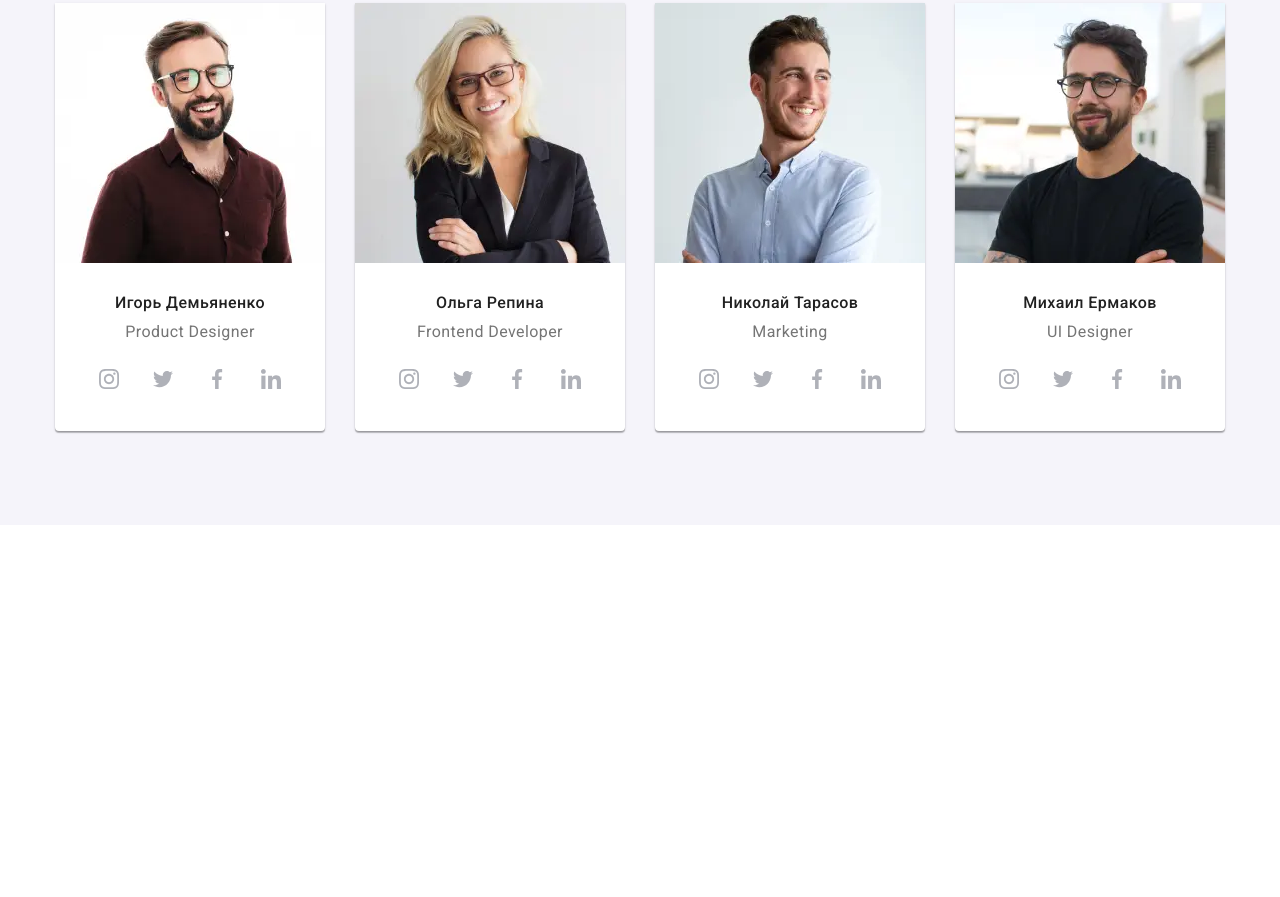
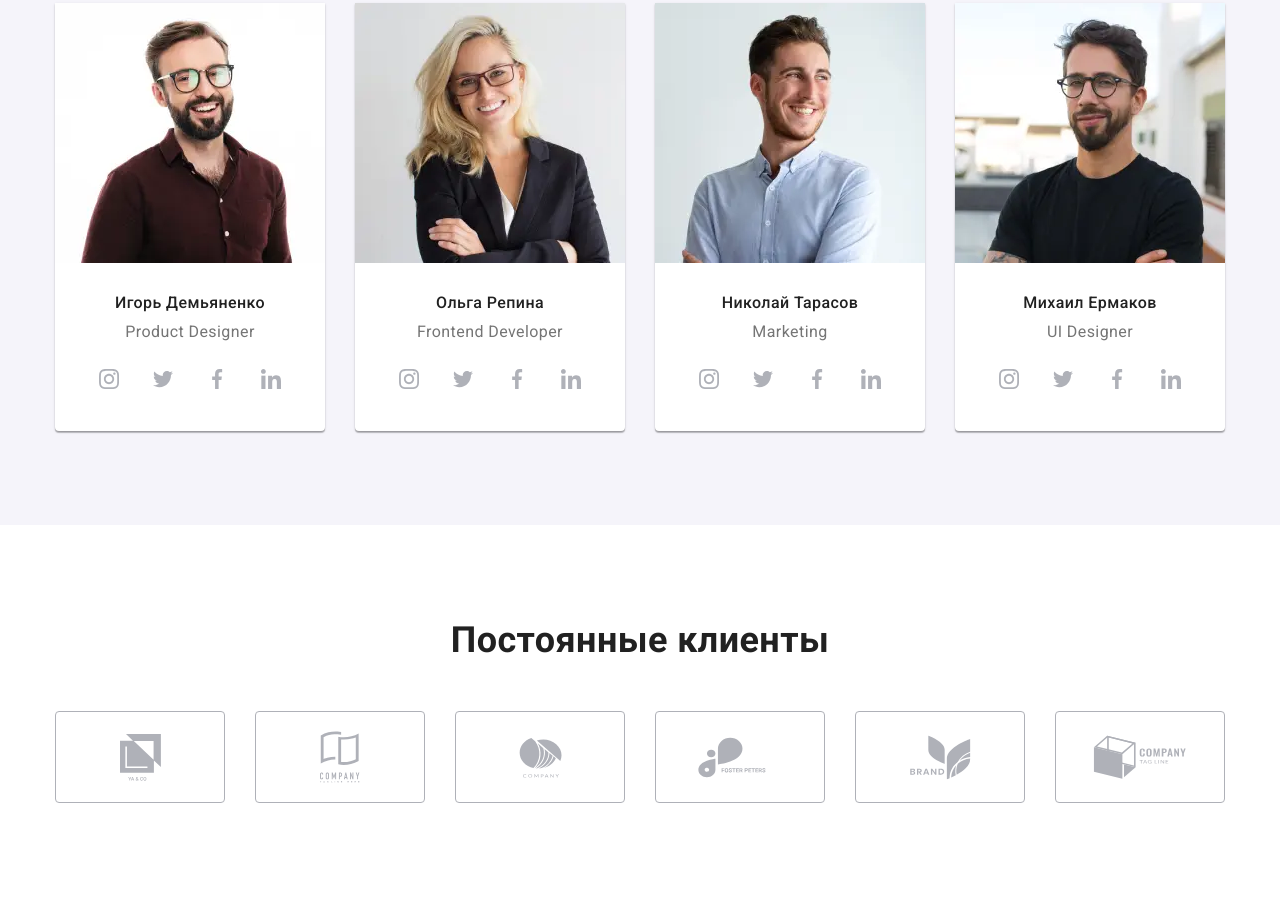
Before and after one commit to andreydnb/goit-markup-hw-08, a plain HTML site: page index.html in a window 1280 px wide. Shown: the part 1701-2598 px from the top of the page. Before the commit the page ends 2226 px from the top, so only its background shows below. Drawn offline with nearby package versions, Linux system fonts and the light colour scheme.

Commit message:
add regular customers

```diff
--- a/index.html
+++ b/index.html
@@ -343,7 +343,7 @@
     </div>
    </section>
    <!--REGULAR CUSTOMERS-->
-   <!-- <section class="customers section">
+   <section class="customers section">
        <div class="customers-container container">
         <h2 class="section-title">Постоянные клиенты</h2>
         <ul class="customers-list list">
@@ -391,7 +391,7 @@
             </li>
         </ul>
        </div>
-   </section> -->
+   </section>
    <!--FOOTER-->
    <!-- <footer class="footer">
        <div class="footer-container container">
--- a/sass/layout/_regular-customers.scss
+++ b/sass/layout/_regular-customers.scss
@@ -1,17 +1,20 @@
 .customers-list {
   display: flex;
+  flex-wrap: wrap;
+  margin-left: -30px;
+  margin-top: -30px;
 }
 .customers-list__item {
-  &:not(:last-child) {
-    margin-right: 30px;
-  }
+  flex-basis: calc((100% - 60px) / 2);
+  margin-left: 30px;
+  margin-top: 30px;
 }
 
 .customers-list__link {
   display: flex;
   justify-content: center;
   align-items: center;
-  width: 170px;
+  width: 210px;
   height: 92px;
   background-color: transparent;
   border: 1px solid var(--main-icon-color);
@@ -34,3 +37,19 @@
     fill: var(--accent-color);
   }
 }
+@media screen and (min-width: 768px) {
+  .customers-list__item {
+    flex-basis: calc((100% - 90px) / 3);
+  }
+  .customers-list__link {
+    width: 226px;
+  }
+}
+@media screen and (min-width: 1200px) {
+  .customers-list__item {
+    flex-basis: calc((100% - 180px) / 6);
+  }
+  .customers-list__link {
+    width: 170px;
+  }
+}
```
Also changed, not shown: css/main.css, css/main.min.css, 2 other files.
